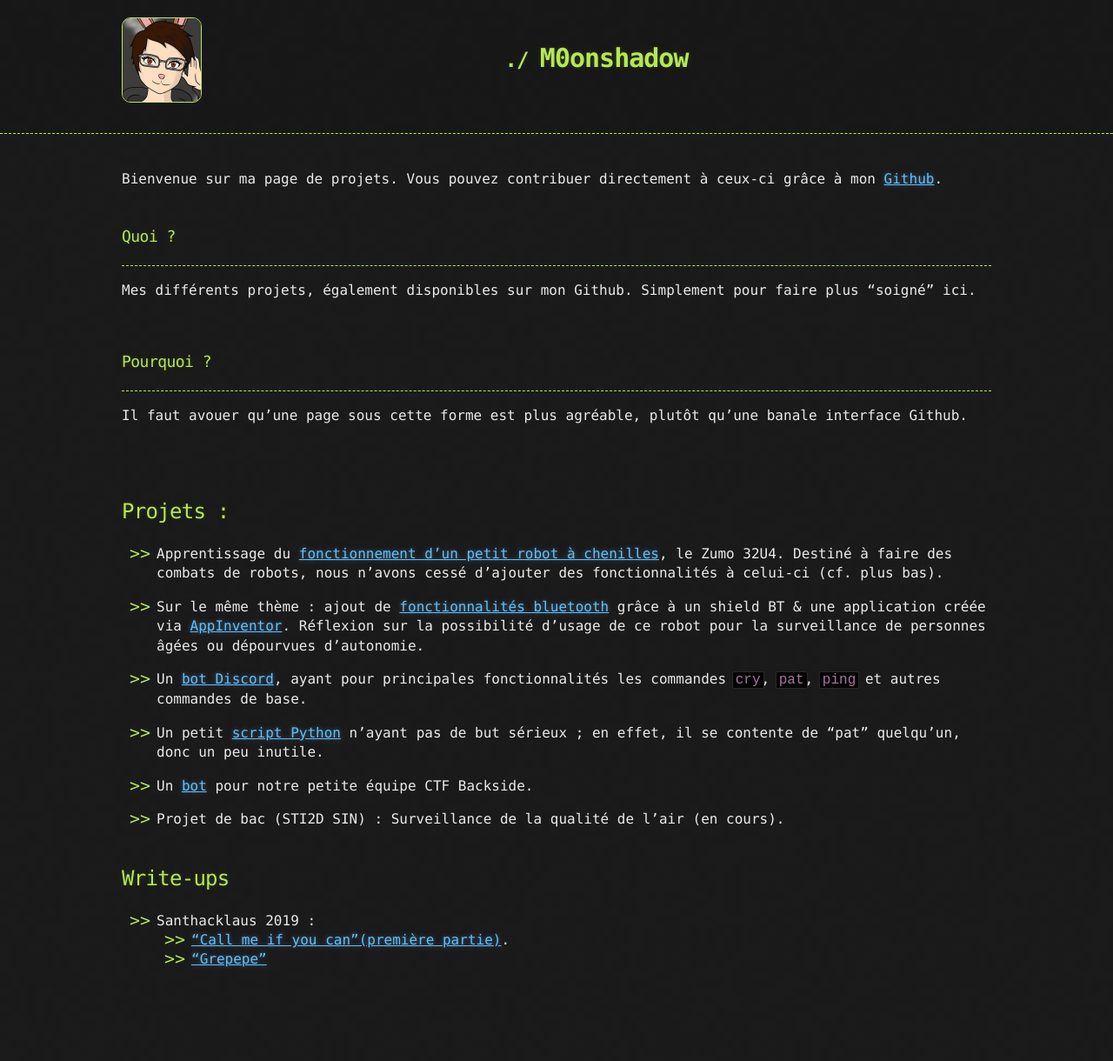
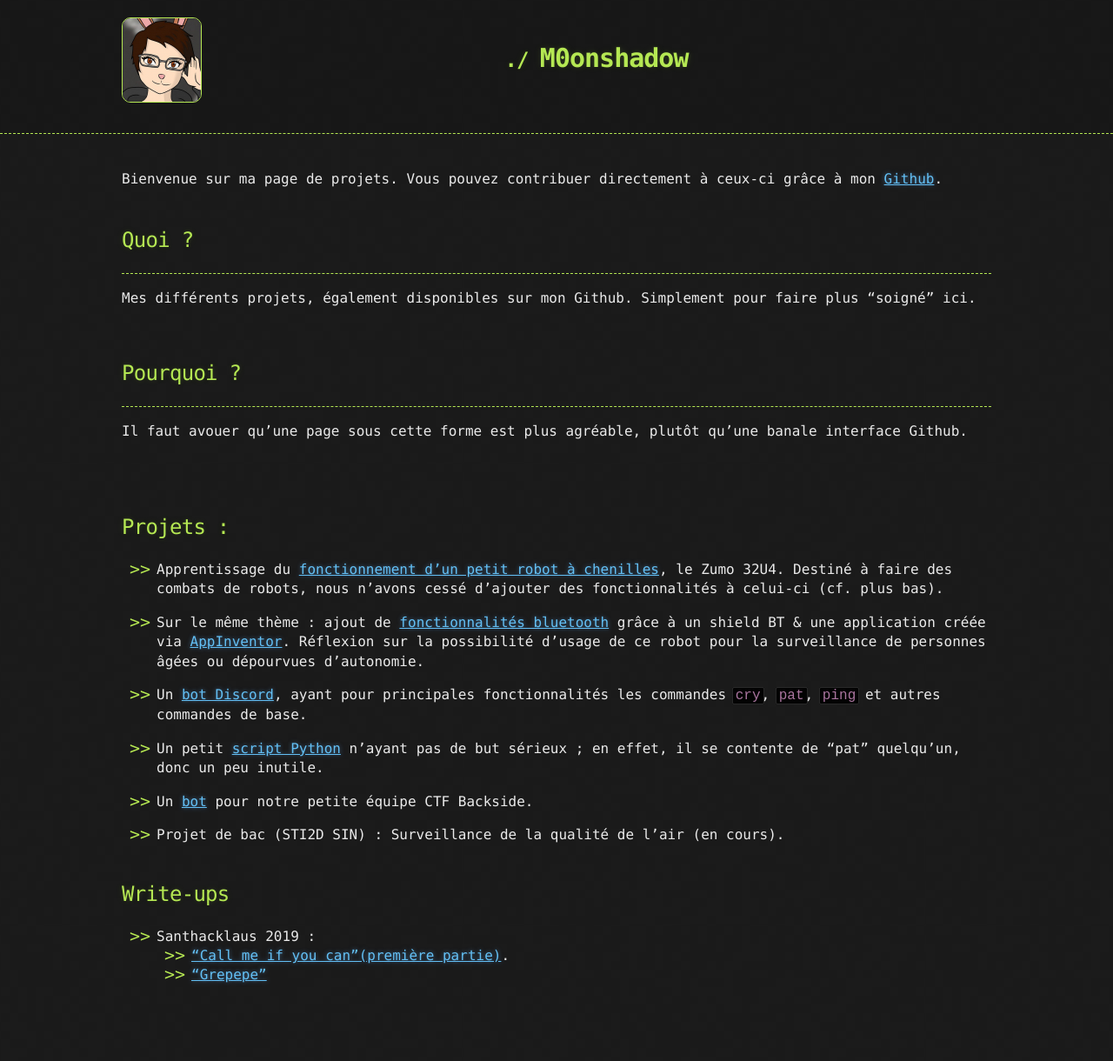
Before and after one commit to M0onshadow/M0onshadow.github.io, a Jekyll site: the page built from index.md, in a window 1280 px wide. Shown: the whole page at 87% size. Built offline with Jekyll 4.4.1, drawn with Linux system fonts in a browser that asks for light colours; the repository's description, which GitHub fills in, is left out.

```diff
--- a/index.md
+++ b/index.md
@@ -5,14 +5,14 @@ layout: default
 Bienvenue sur ma page de projets. Vous pouvez contribuer directement à ceux-ci grâce à mon [Github](https://github.com/heichou2210).
 <br/>
 <br/>
-### Quoi ?
+## Quoi ?
 
 * * *
 
 Mes différents projets, également disponibles sur mon Github. Simplement pour faire plus "soigné" ici.
 
 <br/>
-### Pourquoi ?
+## Pourquoi ?
 
 * * *
 
```
